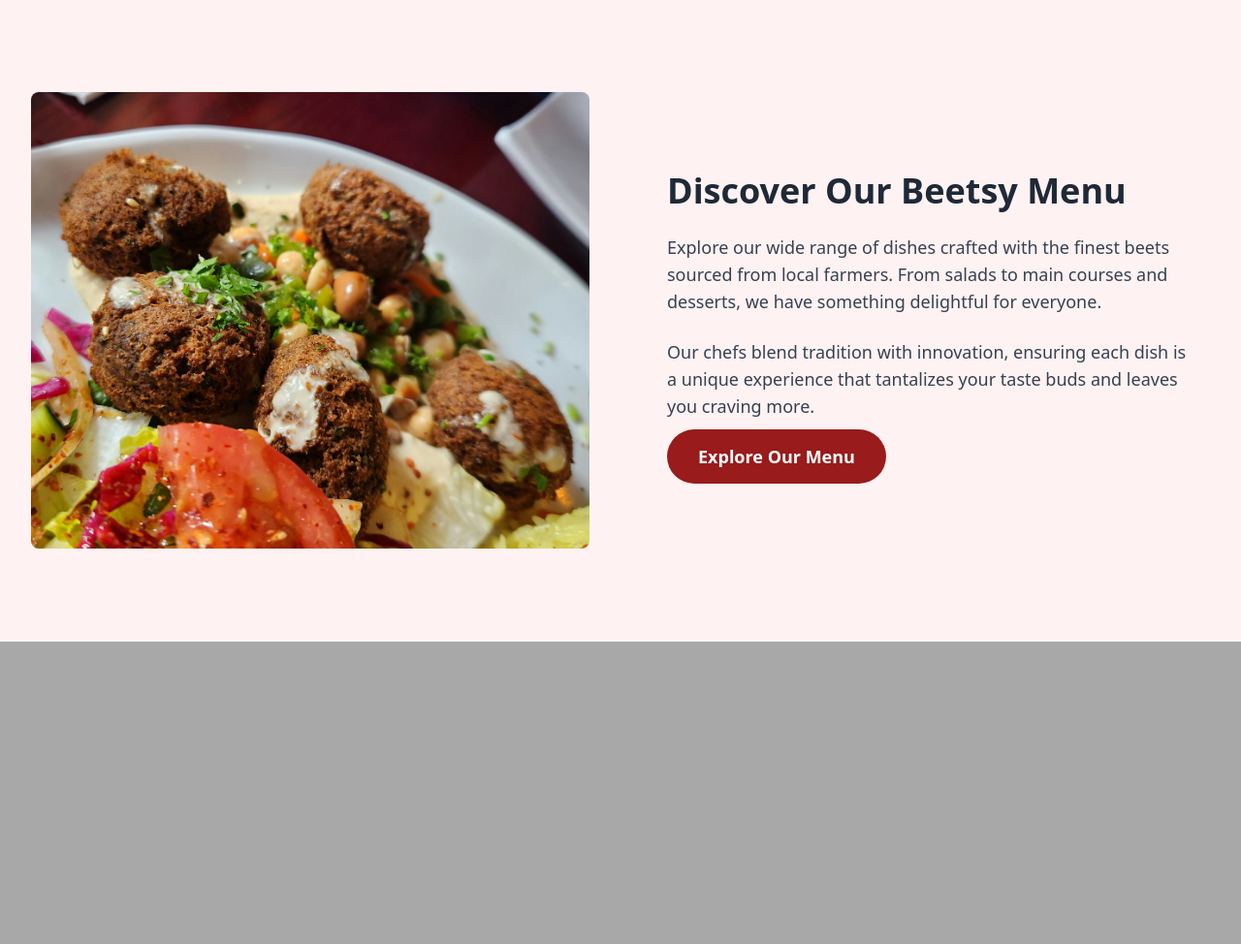
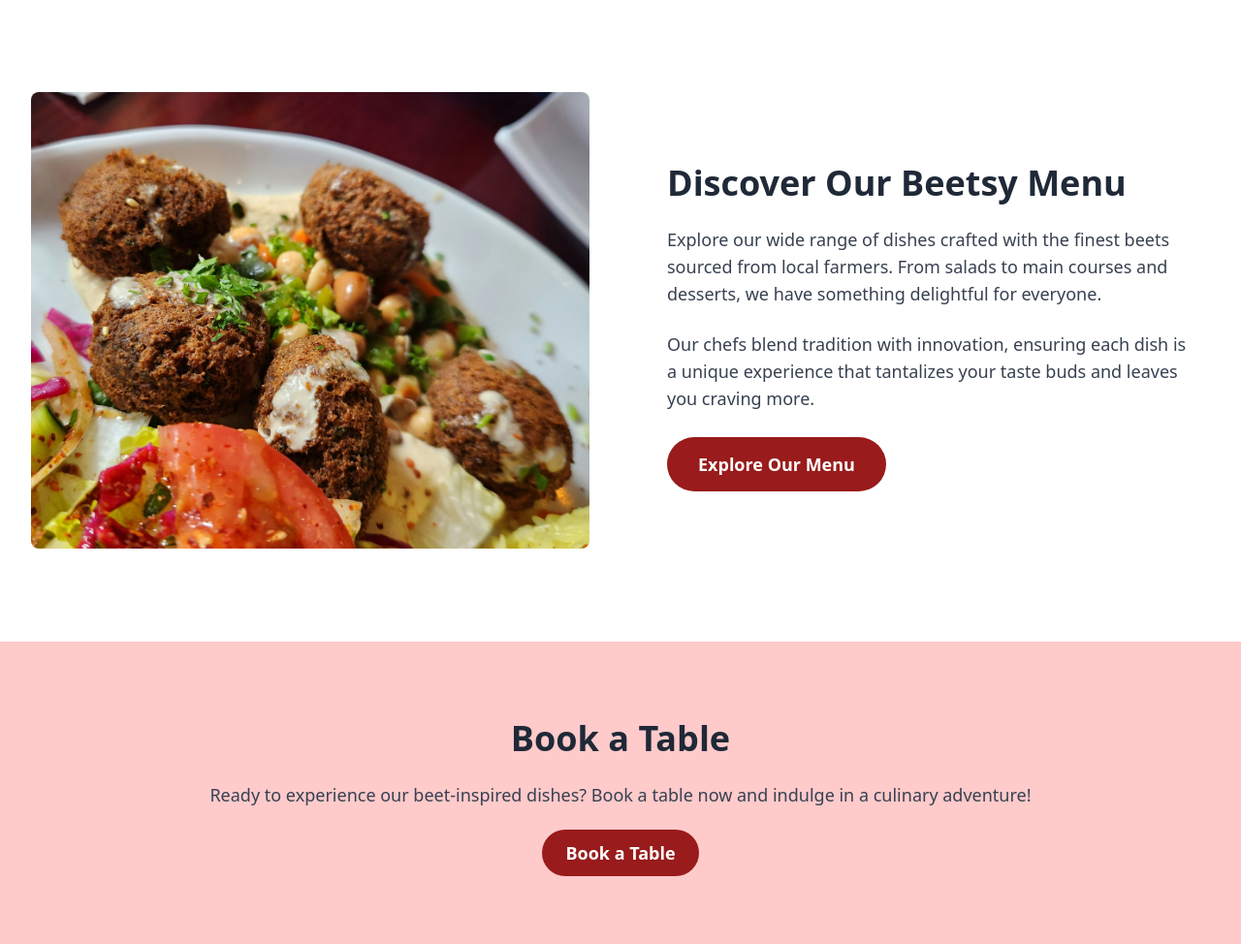
Before and after one commit to becodeorg/verou-5-laravel-resto-uncertain-laravel-beats, a Laravel app: page /home in a window 1280 px wide. Shown: the part 869-1843 px from the top of the page at 97% size. Before the commit the page ends 1531 px from the top, so only its background shows below. Run offline with Laravel 10, Linux system fonts and the light colour scheme.

Commit message:
Section booking button in home guest

```diff
--- a/resources/views/guest/index.blade.php
+++ b/resources/views/guest/index.blade.php
@@ -7,7 +7,7 @@
     <link href="https://cdn.jsdelivr.net/npm/tailwindcss@^2.2.19/dist/tailwind.min.css" rel="stylesheet">
     <link rel="icon" href="{{ asset('images/beets-logo.png') }}">
 </head>
-<body class="bg-red-50">
+<body>
 <nav class="bg-red-50 w-full flex justify-between items-center px-20 py-4">
     <!-- Logo -->
     <div class="flex items-center">
@@ -32,7 +32,7 @@
 
 <section class="h-screen relative overflow-hidden bg-cover bg-center" style="background-image: url('{{ asset('images/bg-home-guest.png') }}');">
     <!-- Overlay with translucent white -->
-    <div class="absolute inset-0 bg-white bg-opacity-10"></div>
+    <div class="absolute inset-0 bg-white bg-opacity-50"></div>
 
     <!-- Your content with adjusted text color -->
     <div class="relative z-10 flex flex-col justify-center items-center h-full text-center text-gray-900">
@@ -57,9 +57,17 @@
         <div class="lg:w-1/2 px-6 lg:px-12">
             <h2 class="text-3xl lg:text-4xl font-bold text-gray-800 mb-6">Discover Our Beetsy Menu</h2>
             <p class="text-lg text-gray-700 mb-6">Explore our wide range of dishes crafted with the finest beets sourced from local farmers. From salads to main courses and desserts, we have something delightful for everyone.</p>
-            <p class="text-lg text-gray-700 mb-6">Our chefs blend tradition with innovation, ensuring each dish is a unique experience that tantalizes your taste buds and leaves you craving more.</p>
-            <a href="#" class="bg-red-800 hover:bg-green-800 text-white font-semibold py-4 px-8 rounded-full text-lg transition duration-300 ease-in-out transform hover:scale-105">Explore Our Menu</a>
+            <p class="text-lg text-gray-700 mb-10">Our chefs blend tradition with innovation, ensuring each dish is a unique experience that tantalizes your taste buds and leaves you craving more.</p>
+            <a href="#" class="bg-red-800 hover:bg-green-800 text-white font-semibold py-4 px-8 rounded-full text-lg">Explore Our Menu</a>
         </div>
+    </div>
+</section>
+
+<section class="bg-red-200 py-20">
+    <div class="container mx-auto text-center">
+        <h2 class="text-3xl lg:text-4xl font-bold text-gray-800 mb-6">Book a Table</h2>
+        <p class="text-lg text-gray-700 mb-8">Ready to experience our beet-inspired dishes? Book a table now and indulge in a culinary adventure!</p>
+        <a href="#" class="bg-red-800 hover:bg-green-800 text-white font-semibold py-3 px-6 rounded-full text-lg transition duration-300 ease-in-out transform hover:scale-105">Book a Table</a>
     </div>
 </section>
 
```
